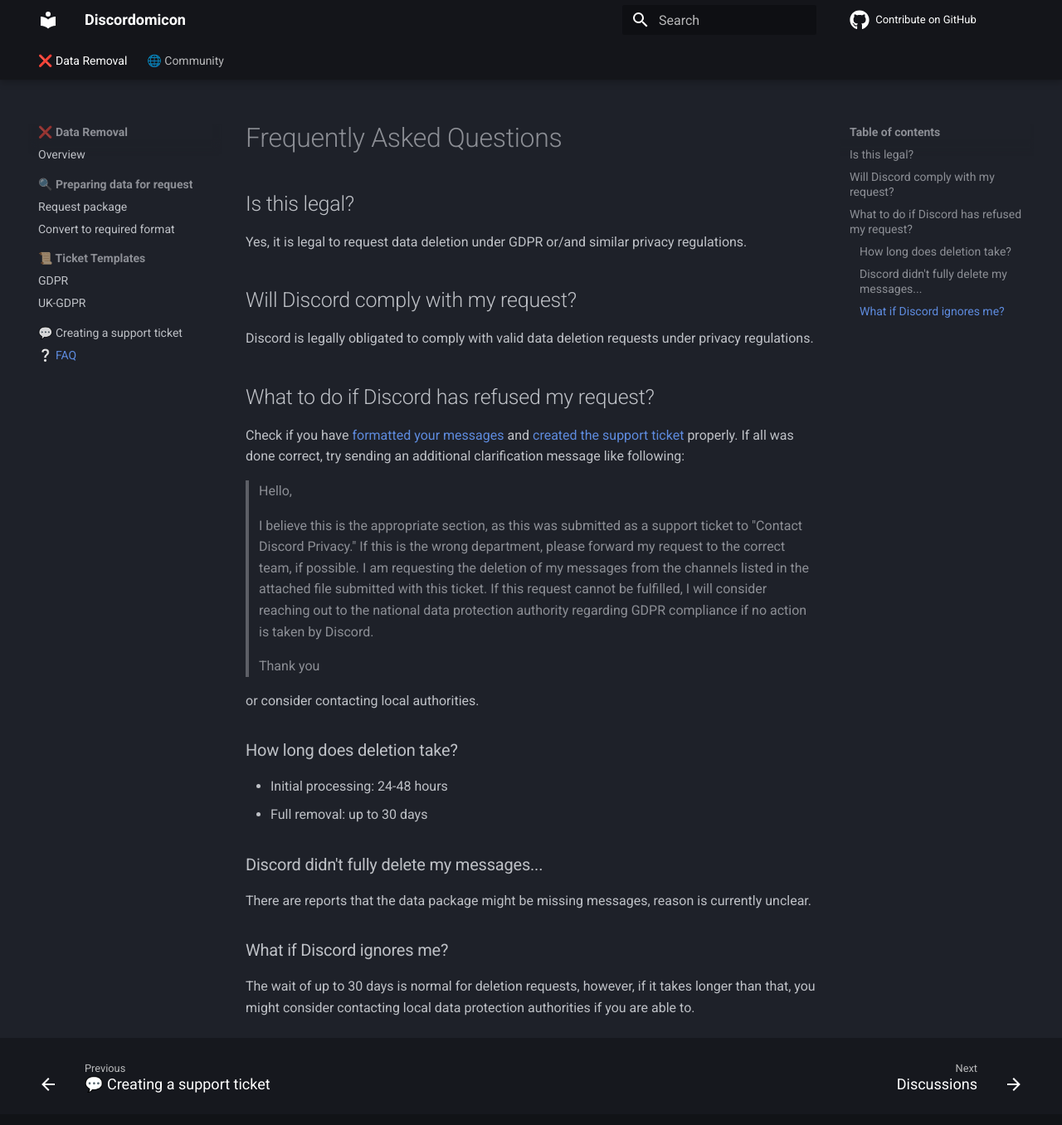
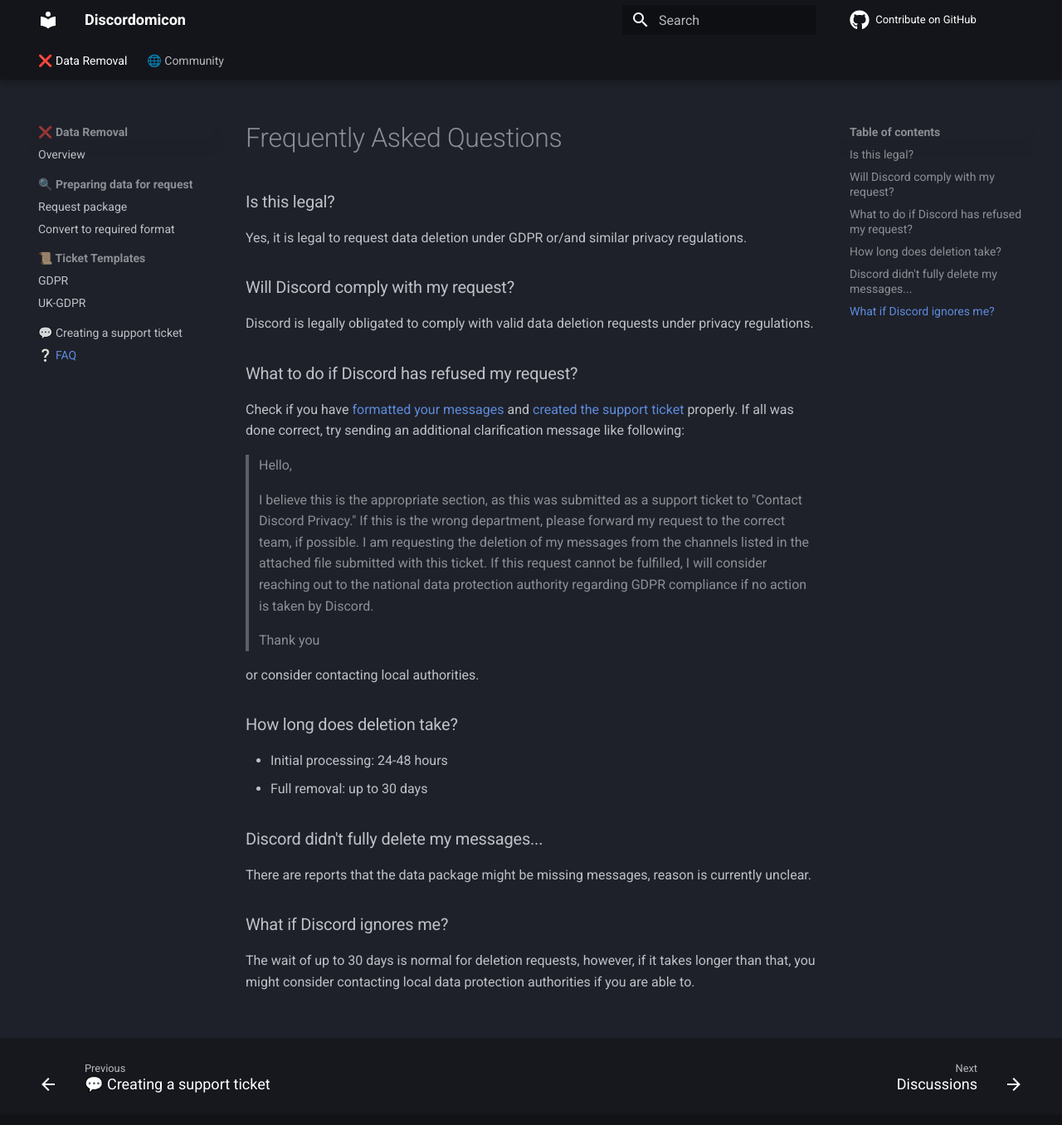
Before and after one commit to discordomicon/discordomicon, an MkDocs documentation site: the page built from docs/removal/FAQ.md, in a window 1280 px wide and 1367 px high. Shown: the top 1356 px of the window at 83% size. Built offline with MkDocs 1.6.1 and Material for MkDocs 9.7.7, drawn with Linux system fonts in a browser that asks for light colours; comment, search, counter and statistics services are not loaded.

Commit message:
FAQ inconsistency fix

```diff
--- a/docs/removal/FAQ.md
+++ b/docs/removal/FAQ.md
@@ -1,13 +1,12 @@
 # Frequently Asked Questions
 
-
-## Is this legal?
+### Is this legal?
 Yes, it is legal to request data deletion under GDPR or/and similar privacy regulations.
 
-## Will Discord comply with my request?
+### Will Discord comply with my request?
 Discord is legally obligated to comply with valid data deletion requests under privacy regulations.
 
-## What to do if Discord has refused my request?
+### What to do if Discord has refused my request?
 Check if you have [formatted your messages](convert.md) and [created the support ticket](ticket.md) properly. If all was done correct, try sending an additional clarification message like following:
 
 
```
